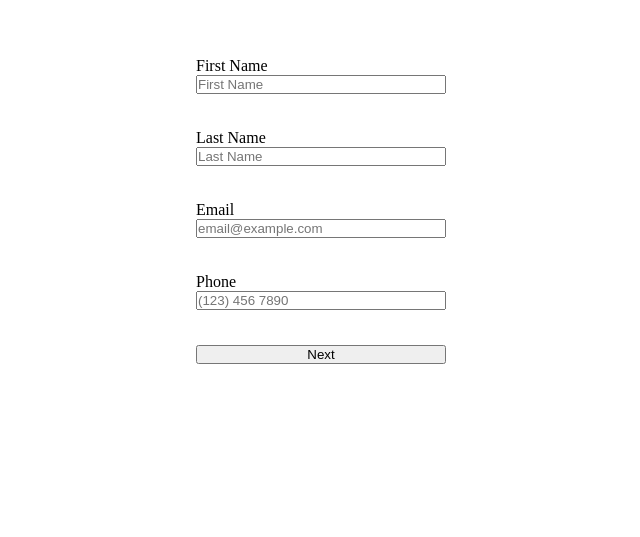
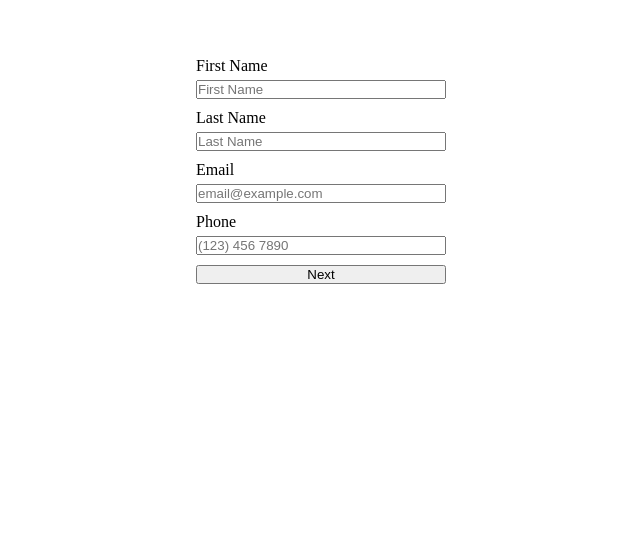
Before and after one commit to Austral1a/forms, a website built with webpack: page dist/index.html in a window 1280 px wide. Shown: the part 263-800 px from the top of the page, without its empty margins (319-959 px from the left). Built offline with nearby package versions, Linux system fonts and the light colour scheme.

Commit message:
changed css layout from flex to grid

```diff
--- a/src/css/index.css
+++ b/src/css/index.css
@@ -28,11 +28,10 @@ main {
 }
 
 form {
-    display: flex;
-    flex-direction: column;
-    margin: 0 auto;
-    width: 250px;
-    height: 100%;
+    display: grid;
+    grid-template-columns: 250px;
+    justify-content: center;
+    grid-row-gap: 5px;
 }
 
 #second-form {
@@ -42,15 +41,6 @@ form {
 #third-form {
     display: none;
 }
-
-input {
-    margin-bottom: 35px;
-}
-
-select {
-    margin-bottom: 15px;
-}
-
 input:last-child {
     margin-bottom: 0;
 }
--- a/src/js/switchToNextForm.js
+++ b/src/js/switchToNextForm.js
@@ -23,7 +23,7 @@ const switchToNextForm = (fromForm, toForm, formEvent, lastForm) => {
         fromForm.style.display = 'none'
 
         // show next form
-        toForm.style.display = 'flex'
+        toForm.style.display = 'grid'
     }
 }
 
```
